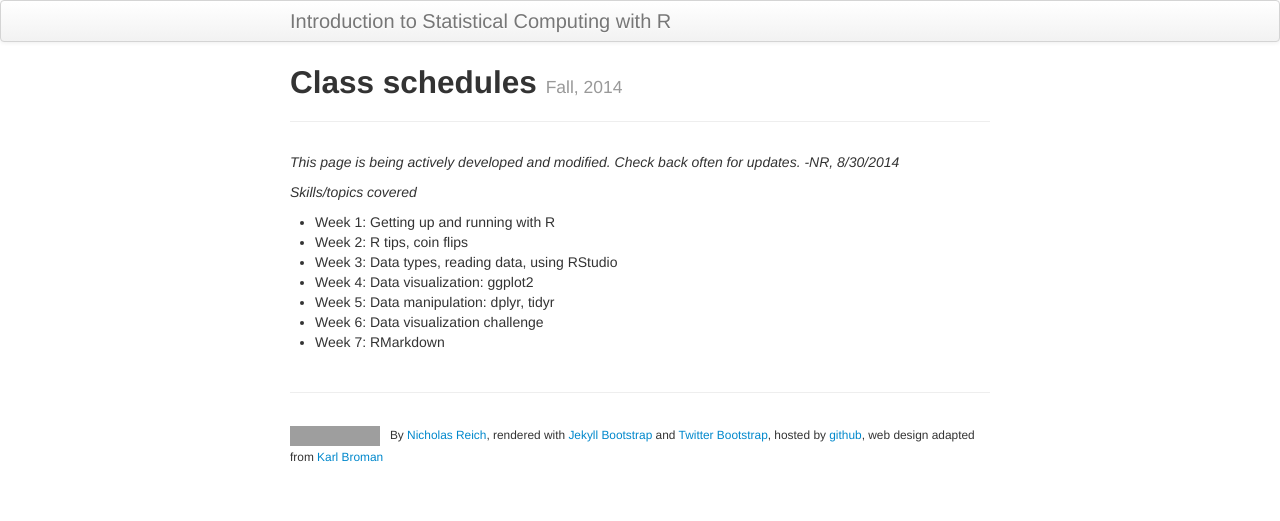
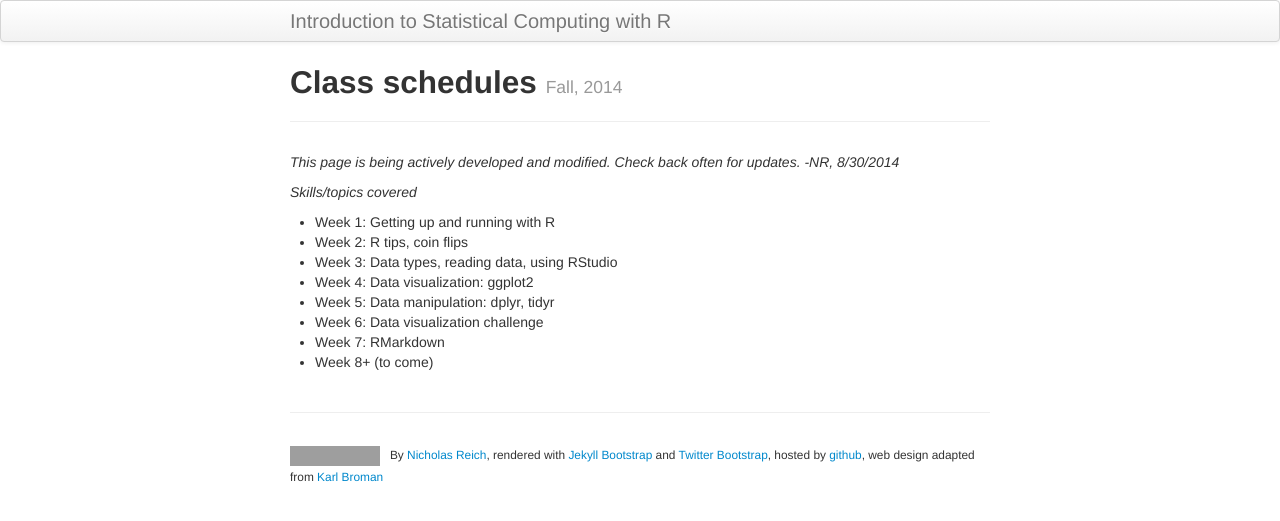
Before and after one commit to nickreich/statComp2014, a Jekyll site: the page built from pages/schedule.md, in a window 1280 px wide. Shown: the top 521 px of the page. Built offline with Jekyll 4.4.1, drawn with Linux system fonts in a browser that asks for light colours; grey boxes are pictures that could not be loaded.

Commit message:
adding schedule..

```diff
--- a/pages/schedule.md
+++ b/pages/schedule.md
@@ -17,6 +17,7 @@ _Skills/topics covered_
 * Week 5: Data manipulation: dplyr, tidyr
 * Week 6: Data visualization challenge
 * Week 7: RMarkdown
+* Week 8+ (to come)
 
 <!--
 * Probability distribution functions
```
